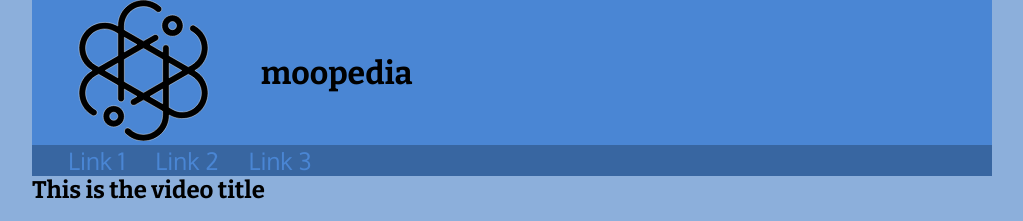
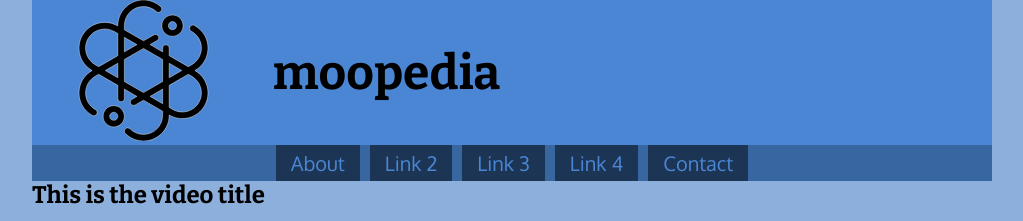
Before and after one commit to spaetsch/CF-customcontrols, a website: page index.html in a window 1280 px wide. Shown: the top 221 px of the page, without its empty margins (128-1151 px from the left). Drawn offline with nearby package versions, Linux system fonts and the light colour scheme.

Commit message:
Revise and reorganize header and nav styles

```diff
--- a/Sass/_config.sass
+++ b/Sass/_config.sass
@@ -9,3 +9,7 @@ $button-textcolor: white
 
 $slider-trackcolor: gray
 $slider-controlcolor: #1D3554
+
+$header-color: #4A86D4
+$nav-color: #3866A1
+$navbtn-color: #1D3554
--- a/Sass/_layout.sass
+++ b/Sass/_layout.sass
@@ -1,32 +1,34 @@
-.flex-container
-    display:flex
-    flex-direction: row
-    flex-wrap: nowrap
-    justify-content: center
-    align-content: space-between
-    align-items: center
-
-
 header
   @include outer-container
-  background-color: #4A86D4
+  background-color: $header-color
 
-.header--logo
+.header__flex-container
+  display:flex
+  flex-direction: row
+  flex-wrap: nowrap
+  justify-content: center
+  align-content: space-between
+  align-items: center
+
+.header__logo
   @include span-columns(2)
 
-.header--title
+.header__title
   @include span-columns(9)
+  font-size: 1.5em
   padding: 0 1.5em
 
 nav
   @include span-columns(12)
-  background-color: #3866A1
-  vertical-align: bottom
-  font-size: 1.5em
-  padding-left: 1em
+  background-color: $nav-color
+  font-size: 1.25em
 
 nav a
-  padding: 0 .5em
+  padding: .25em .75em
+  margin: 0 .25em
+  background-color: $navbtn-color
+
+///
 
 .info-box
   background-color: #3866A1
--- a/index.html
+++ b/index.html
@@ -10,21 +10,22 @@
     <link rel="stylesheet" type="text/css" href="css/application.css" media="screen" />
   </head>
   <body>
-    <header class="flex-container">
-      <div class="header--logo">
+    <header class="header__flex-container">
+      <div class="header__logo">
         <a href="#">
           <img src="img/scientific3.svg">
         </a>
       </div>
-      <div class="header--title">
+      <div class="header__title">
         <h1>moopedia</h1>
       </div>
-
     </header>
-        <nav>
-        <a href="#">Link 1</a>
+      <nav class="header__flex-container">
+        <a href="#">About</a>
         <a href="#">Link 2</a>
         <a href="#">Link 3</a>
+        <a href="#">Link 4</a>
+        <a href="#">Contact</a>
       </nav>
     <main role="main">
 
```
Also changed, not shown: css/application.css.
